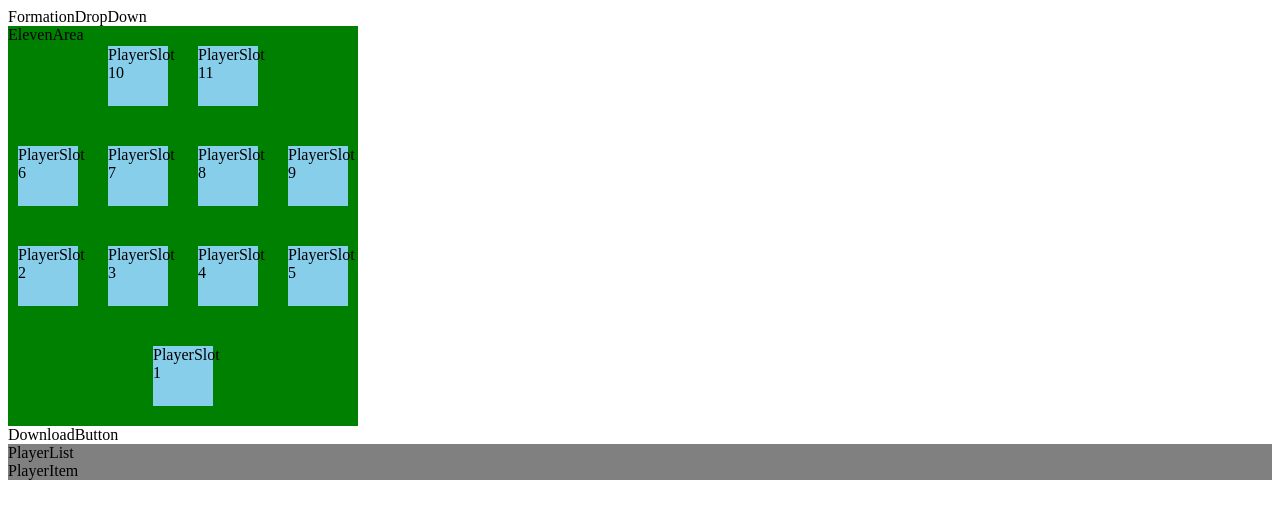
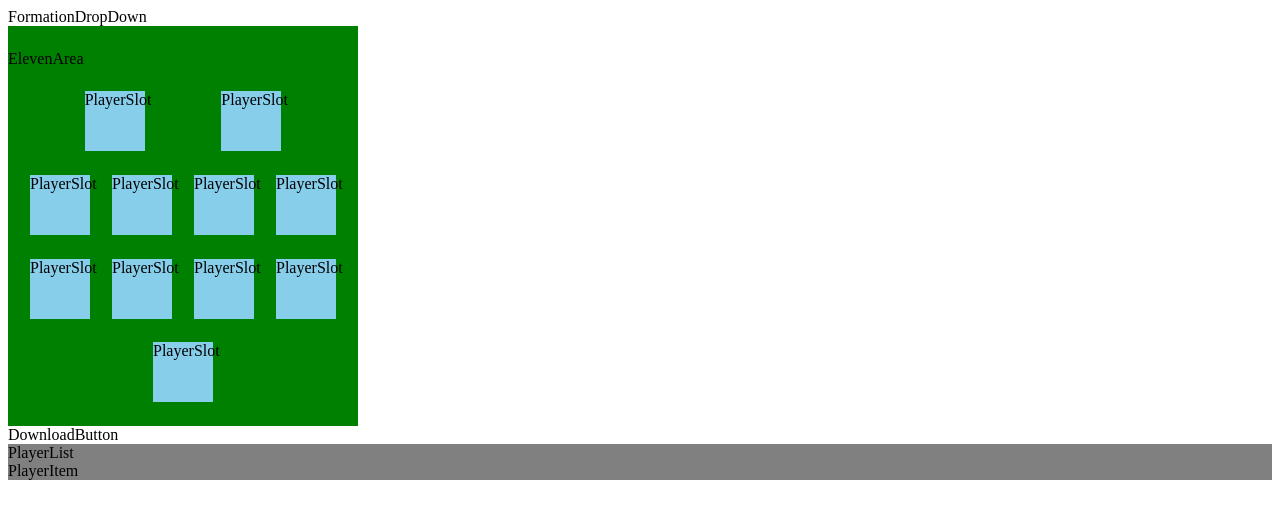
Before and after one commit to t-mine/react-eleven-maker, a React (Vite) app: page / in a window 1280 px wide. Shown: the top 518 px of the page. Built offline with nearby package versions, Linux system fonts and the light colour scheme.

Commit message:
座標を指定せずにPlayerSlotが並ぶように修正

```diff
--- a/src/components/ElevenArea.tsx
+++ b/src/components/ElevenArea.tsx
@@ -13,21 +13,27 @@ function ElevenArea({ eleven }: Props) {
      * "4-2-1-3" → [1, 4, 2, 1, 3]
      */
     function formationNameToArray(formation: string): number[] {
-        return [1, ...formation.split("-").map(Number)];
+        return [1, ...formation.split("-").map(Number)].reverse();
     }
+
+    const formation = formationNameToArray(eleven.formation.name);
 
     return (
         <>
             <div style={{
                 backgroundColor: "green",
-                position: "relative",
                 height: "400px",
-                width: "350px"
+                width: "350px",
+                display: "flex",
+                flexDirection: "column",
+                justifyContent: "space-evenly"
             }}>
                 <div>ElevenArea</div>
-                {
-                    eleven.formation.positions.map(position => <PlayerSlot position={position} key={position.id} />)
-                }
+                {formation.map(num => (
+                    <div style={{ display: "flex", justifyContent: "space-evenly" }}>
+                        {Array.from({ length: num }).map(() => <PlayerSlot ></PlayerSlot>)}
+                    </div>
+                ))}
             </div>
         </>
     )
--- a/src/components/PlayerSlot.tsx
+++ b/src/components/PlayerSlot.tsx
@@ -1,10 +1,4 @@
-import type { Position } from "../types/position"
-
-type Props = {
-    position: Position
-}
-
-function PlayerSlot({position}: Props) {
+function PlayerSlot() {
 
     return (
     <>
@@ -13,13 +7,9 @@ function PlayerSlot({position}: Props) {
                 backgroundColor: "skyblue",
                 width: "60px",
                 height: "60px",
-                position: "absolute",
-                left: position.x,
-                top: position.y,
-                transform: "translate(-50%, -50%)",
             }}
         >
-            PlayerSlot {position.id}
+            PlayerSlot
         </div>
     </>
     )
```
